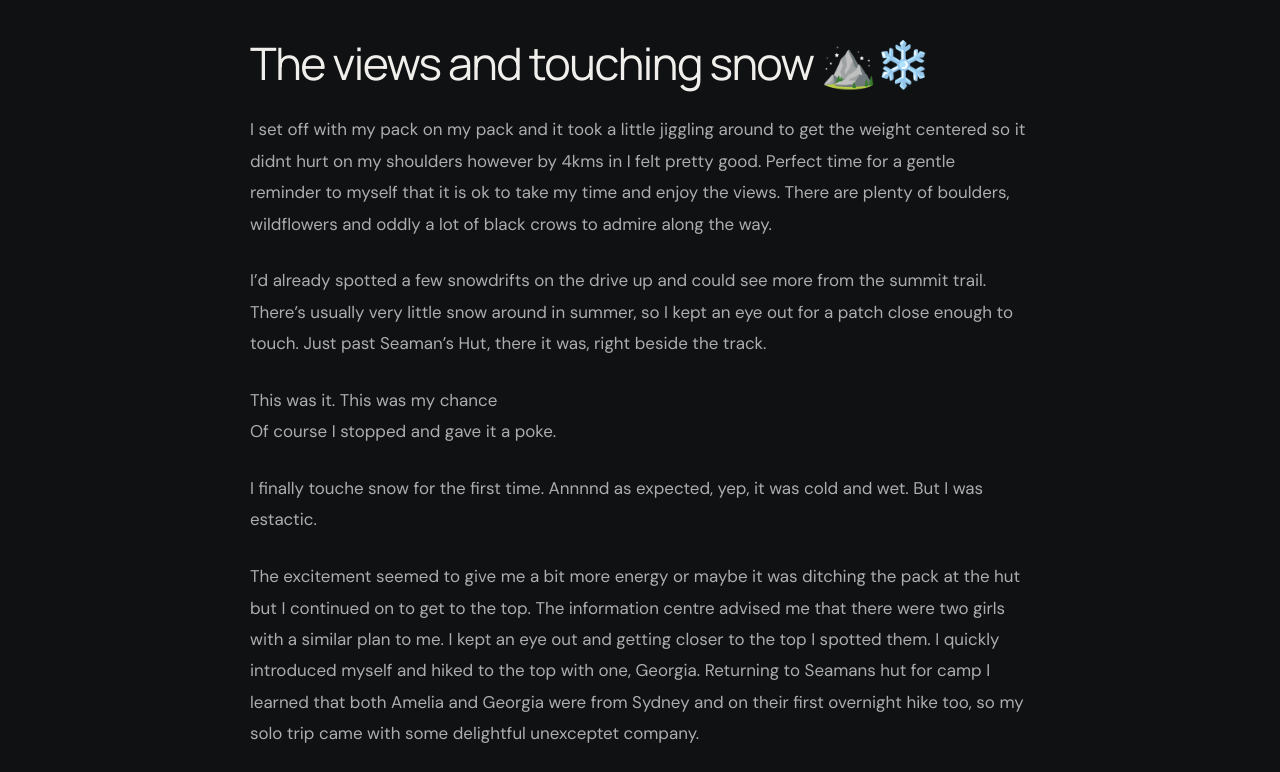
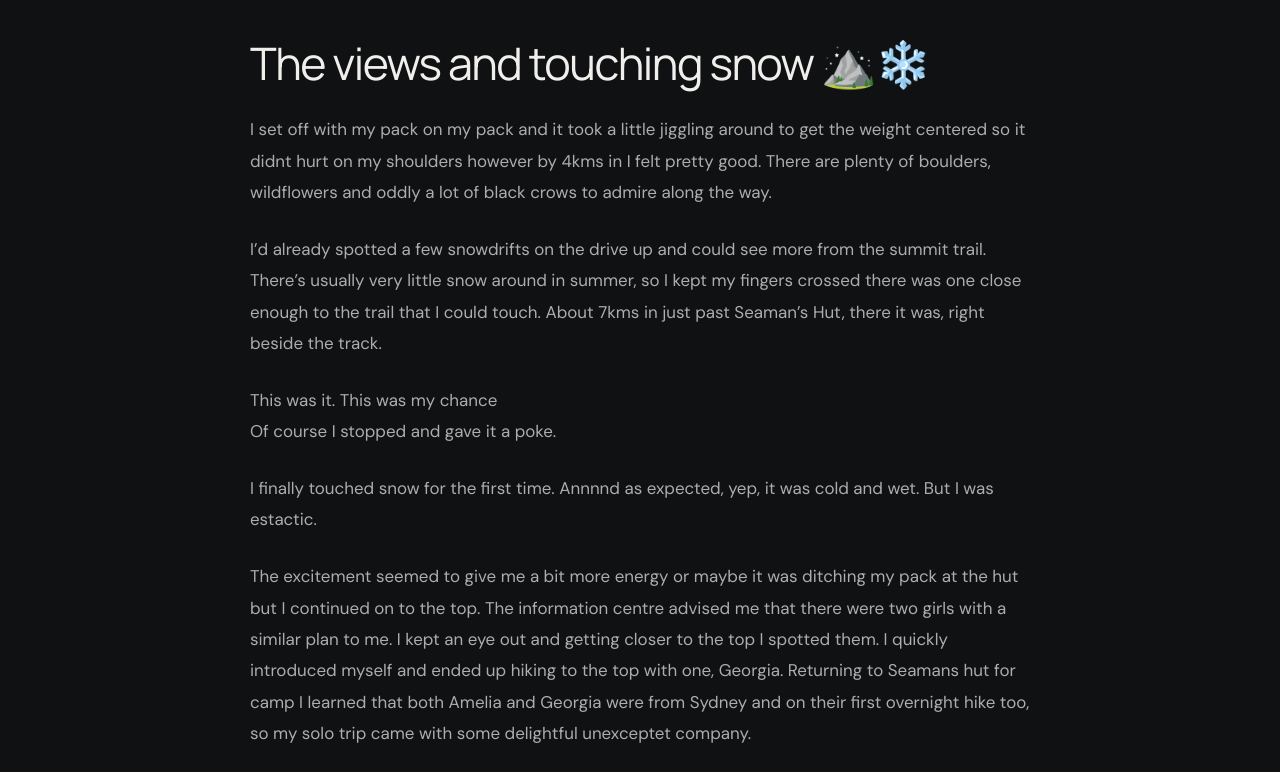
Before and after one commit to katiedphoto/website, a plain HTML site: page mount-kosciuszko.html in a window 1280 px wide. Shown: the part 2476-3248 px from the top of the page. Drawn offline with Linux system fonts and the light colour scheme.

Commit message:
Update mount-kosciuszko.html

```diff
--- a/mount-kosciuszko.html
+++ b/mount-kosciuszko.html
@@ -152,7 +152,7 @@ html:has(#kosciuszko-lightbox[open]) {
 </section>
   <section class="kosciuszko-copy kosciuszko-reading">
     <h2>From Jindabyne to Charlotte Pass 🚗🥾</h2>
-    <p>I arrived in Jindabyne and booked into a local caravan park. It was great for the free hot showers prior to hiking. In the morning I headed into town to the cafes for a bite to eat, then the information centre to grab a map before setting off for my hike. The staff informed me that a lot of tracks were closed during the animal cull and that off-trail hiking was stricly a no-no at this time of year. There may also be other hikers out doing the same thing and to say hi! <br>
+    <p>I stayed in Jindabyne the night prior in a local caravan park. It was great for the free hot showers before hiking. The morning of my hike, I headed into town to the cafes for a bite to eat and then the information centre to grab a map before setting off for my hike. The staff informed me that a lot of tracks were closed during the animal cull and that off-trail hiking was stricly a no-no at this time of year. There may also be other hikers out doing the same thing and to say hi! <br>
      I altered my plans and decided that for my first overnight-hike I would start with the Summit Walk from Charlotte Pass - just a casual 18.6kms (return) hike.</p>
   </section>
 
@@ -182,12 +182,12 @@ html:has(#kosciuszko-lightbox[open]) {
 
   <section class="kosciuszko-copy kosciuszko-reading">
     <h2>The views and touching snow ⛰️❄️</h2>
-    <p>I set off with my pack on my pack and it took a little jiggling around to get the weight centered so it didnt hurt on my shoulders however by 4kms in I felt pretty good. Perfect time for a gentle reminder to myself that it is ok to take my time and enjoy the views. There are plenty of boulders, wildflowers and oddly a lot of black crows to admire along the way.
-     <p>I’d already spotted a few snowdrifts on the drive up and could see more from the summit trail. There’s usually very little snow around in summer, so I kept an eye out for a patch close enough to touch. Just past Seaman’s Hut, there it was, right beside the track. <br>
+    <p>I set off with my pack on my pack and it took a little jiggling around to get the weight centered so it didnt hurt on my shoulders however by 4kms in I felt pretty good. There are plenty of boulders, wildflowers and oddly a lot of black crows to admire along the way.
+     <p>I’d already spotted a few snowdrifts on the drive up and could see more from the summit trail. There’s usually very little snow around in summer, so I kept my fingers crossed there was one close enough to the trail that I could touch. About 7kms in just past Seaman’s Hut, there it was, right beside the track. <br>
       <p>This was it. This was my chance<br>
        Of course I stopped and gave it a poke.<br>
-   <p>I finally touche snow for the first time. Annnnd as expected, yep, it was cold and wet. But I was estactic.</p>
-   <p>The excitement seemed to give me a bit more energy or maybe it was ditching the pack at the hut but I continued on to get to the top. The information centre advised me that there were two girls with a similar plan to me. I kept an eye out and getting closer to the top I spotted them. I quickly introduced myself and hiked to the top with one, Georgia. Returning to Seamans hut for camp I learned that both Amelia and Georgia were from Sydney and on their first overnight hike too, so my solo trip came with some delightful unexceptet company.</p>
+   <p>I finally touched snow for the first time. Annnnd as expected, yep, it was cold and wet. But I was estactic.</p>
+   <p>The excitement seemed to give me a bit more energy or maybe it was ditching my pack at the hut but I continued on to the top. The information centre advised me that there were two girls with a similar plan to me. I kept an eye out and getting closer to the top I spotted them. I quickly introduced myself and ended up hiking to the top with one, Georgia. Returning to Seamans hut for camp I learned that both Amelia and Georgia were from Sydney and on their first overnight hike too, so my solo trip came with some delightful unexceptet company.</p>
 
      <section class="kosciuszko-copy kosciuszko-reading">
     <h2>A windy night ahead☁️💨</h2>
```
